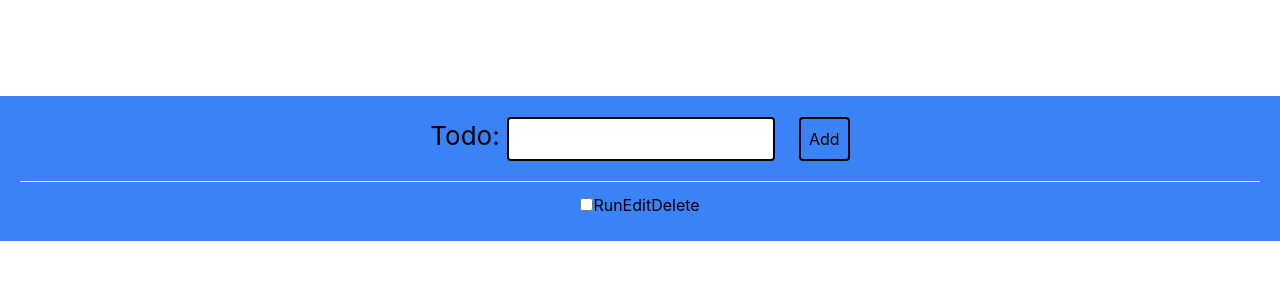
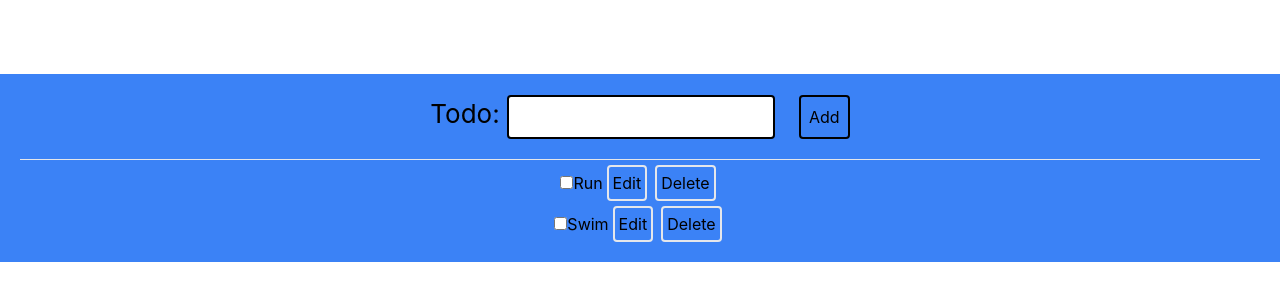
Before and after one commit to JimChristian21/todo-app, a React (Create React App) app: page / in a window 1280 px wide. Shown: the part 232-532 px from the top of the page. Built offline with nearby package versions, Linux system fonts and the light colour scheme.

Commit message:
Update static design

```diff
--- a/src/App.js
+++ b/src/App.js
@@ -25,8 +25,14 @@ function App() {
             <div>
               <input type="checkbox"/>
               <label className="text-base">Run</label>
-              <button type="button" className="text-base">Edit</button>
-              <button type="button" className="text-base">Delete</button>
+              <button type="button" className="text-base border-2 rounded mx-1 p-1">Edit</button>
+              <button type="button" className="text-base border-2 rounded mx-1 p-1">Delete</button>
+            </div>
+            <div>
+              <input type="checkbox"/>
+              <label className="text-base">Swim</label>
+              <button type="button" className="text-base border-2 rounded mx-1 p-1">Edit</button>
+              <button type="button" className="text-base border-2 rounded mx-1 p-1">Delete</button>
             </div>
           </div>
         </div>
```
